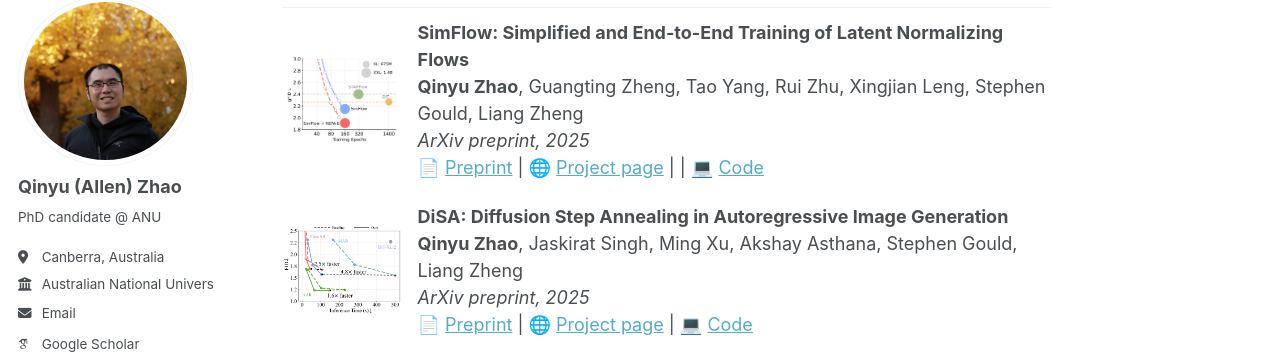
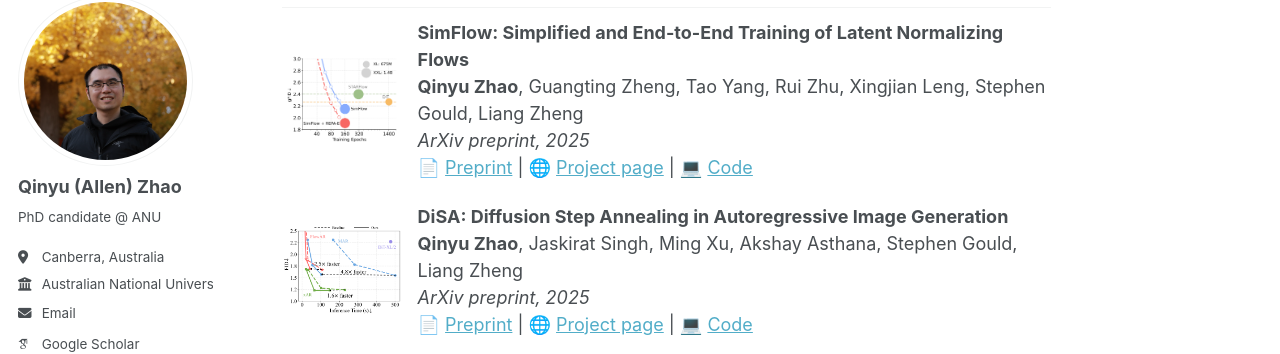
Before and after one commit to Qinyu-Allen-Zhao/qinyu-allen-zhao.github.io, a Jekyll site: the page built from _pages/about.md, in a window 1280 px wide and 900 px high, scrolled down 423 px. Shown: the part 103-457 px from the top of the window. Built offline with Jekyll 4.4.1, drawn with Linux system fonts in a browser that asks for light colours; some web fonts are replaced; a script bundle is joined from its source files by our own code; library files that are not in the unit come from our copies.

Commit message:
Fix typo

```diff
--- a/_pages/about.md
+++ b/_pages/about.md
@@ -27,7 +27,7 @@ Publications
     <strong>Qinyu Zhao</strong>, Guangting Zheng, Tao Yang, Rui Zhu, Xingjian Leng, Stephen Gould, Liang Zheng<br>
     <em>ArXiv preprint, 2025</em><br>
     📄 <a href="https://arxiv.org/abs/2512.04084">Preprint</a> |
-    🌐 <a href="https://qinyu-allen-zhao.github.io/SimFlow/">Project page</a> |  |
+    🌐 <a href="https://qinyu-allen-zhao.github.io/SimFlow/">Project page</a> |
     💻 <a href="https://github.com/ByteDance-Seed/SimFlow">Code</a>
   </div>
 </div>
```
